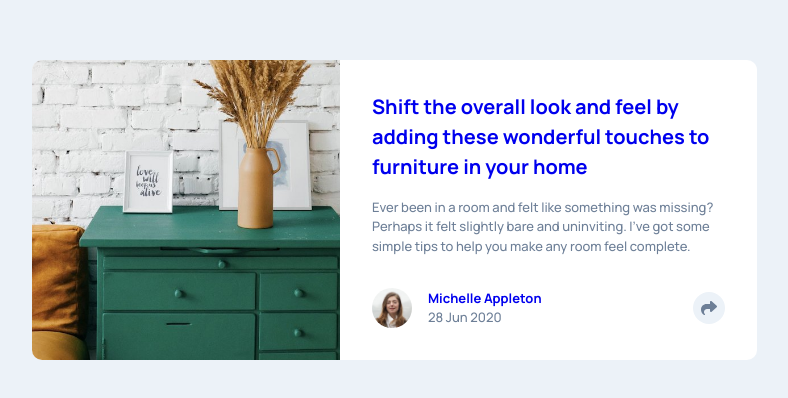
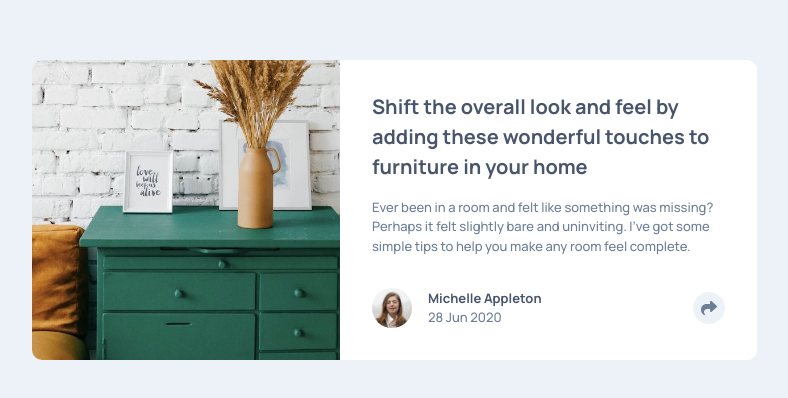
Before and after one commit to TerenceCLZhang/Frontend-Mentor, a React (Vite) app in the folder article-preview-component/: page / in a window 1280 px wide. Shown: the part 190-588 px from the top of the page, without its empty margins (246-1034 px from the left). Built offline with nearby package versions, Linux system fonts and the light colour scheme.

Commit message:
updated styles

```diff
--- a/article-preview-component/src/css/index.css
+++ b/article-preview-component/src/css/index.css
@@ -115,6 +115,7 @@ h2 {
 
 a {
   text-decoration: none;
+  color: var(--very-dark-grayish-blue);
 }
 
 a:visited {
```
